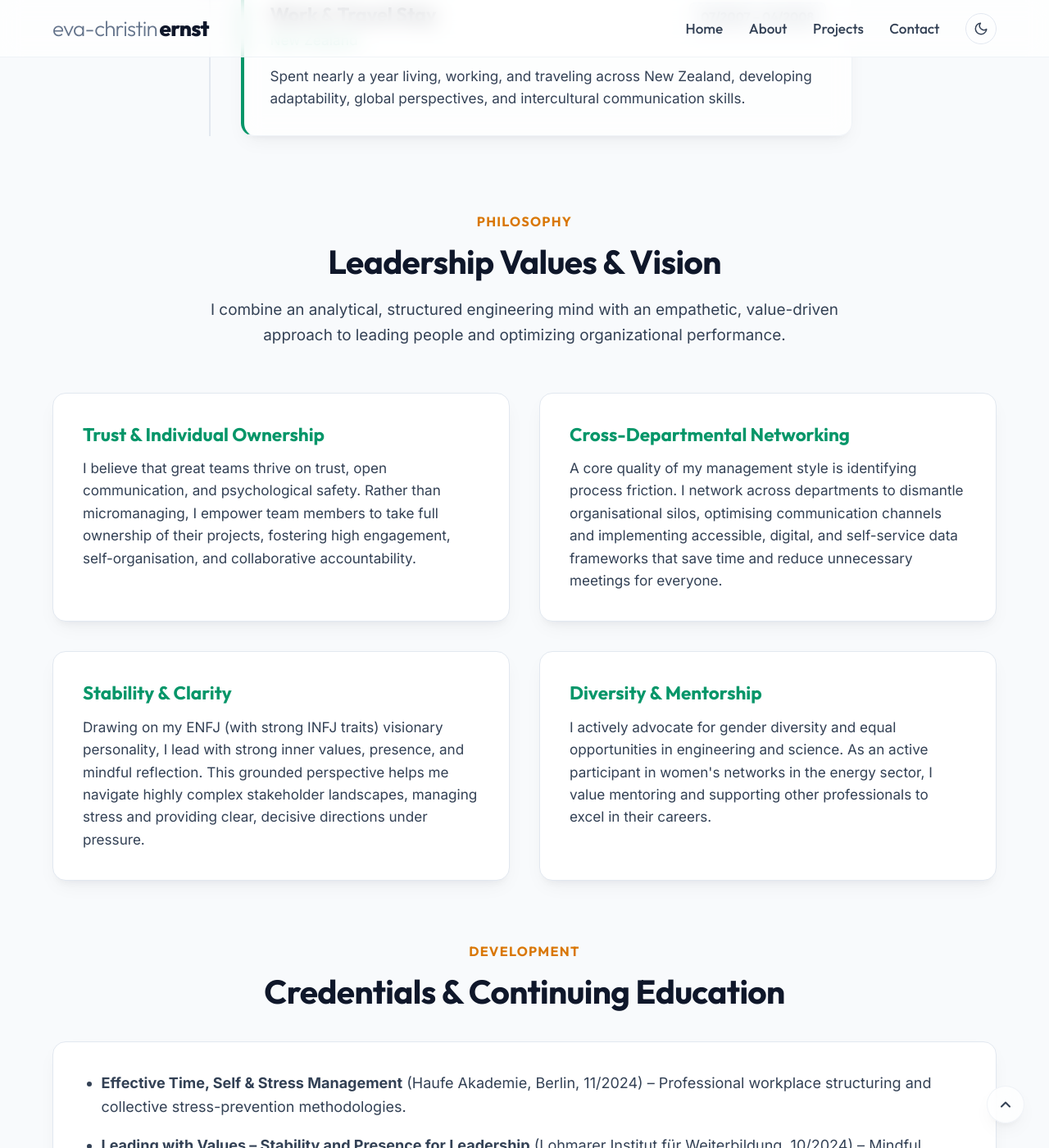
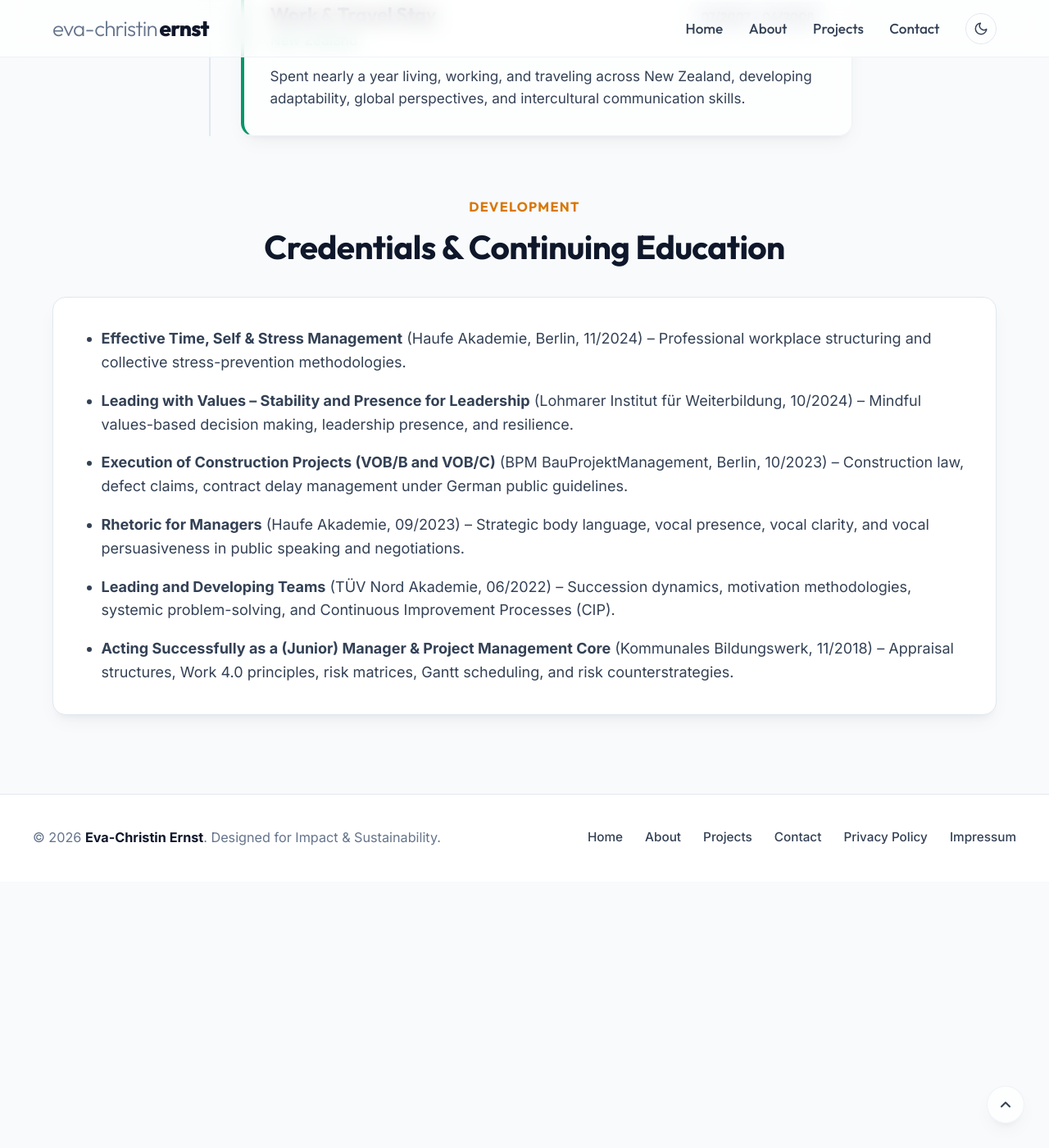
Before and after one commit to evafroehlich/website, a Jekyll site: the page built from about.md, in a window 1280 px wide and 1400 px high, scrolled down 5067 px. Shown: the whole window at 82% size. Built offline with Jekyll 4.4.1, drawn with Linux system fonts in a browser that asks for light colours; after the commit the page ends 6142 px from its top, so only the background shows below that.

Commit message:
removed philosophy, updated expertise

```diff
--- a/about.md
+++ b/about.md
@@ -297,51 +297,6 @@ permalink: /about/
 
   </div>
 
-  <!-- Leadership Philosophy & Values Grid -->
-  <section class="reveal-on-scroll" style="margin-top: 5rem;">
-    <div class="section-header">
-      <span class="section-pre">Philosophy</span>
-      <h2 class="section-title">Leadership Values &amp; Vision</h2>
-      <p style="margin: 1rem auto 0 auto; text-align: center; max-width: 65ch;">
-        I combine an analytical, structured engineering mind with an empathetic, value-driven approach to leading people and optimizing organizational performance.
-      </p>
-    </div>
-
-    <div class="values-grid">
-      <!-- Card 1: Trust & Autonomy -->
-      <div class="value-card">
-        <h3 class="value-title">Trust &amp; Individual Ownership</h3>
-        <p class="value-description">
-          I believe that great teams thrive on trust, open communication, and psychological safety. Rather than micromanaging, I empower team members to take full ownership of their projects, fostering high engagement, self-organisation, and collaborative accountability.
-        </p>
-      </div>
-
-      <!-- Card 2: Process & POC Optimisation -->
-      <div class="value-card">
-        <h3 class="value-title">Cross-Departmental Networking</h3>
-        <p class="value-description">
-          A core quality of my management style is identifying process friction. I network across departments to dismantle organisational silos, optimising communication channels and implementing accessible, digital, and self-service data frameworks that save time and reduce unnecessary meetings for everyone.
-        </p>
-      </div>
-
-      <!-- Card 3: Value-Based Decisions -->
-      <div class="value-card">
-        <h3 class="value-title">Stability &amp; Clarity</h3>
-        <p class="value-description">
-          Drawing on my ENFJ (with strong INFJ traits) visionary personality, I lead with strong inner values, presence, and mindful reflection. This grounded perspective helps me navigate highly complex stakeholder landscapes, managing stress and providing clear, decisive directions under pressure.
-        </p>
-      </div>
-
-      <!-- Card 4: Equal Opportunities -->
-      <div class="value-card">
-        <h3 class="value-title">Diversity &amp; Mentorship</h3>
-        <p class="value-description">
-          I actively advocate for gender diversity and equal opportunities in engineering and science. As an active participant in women's networks in the energy sector, I value mentoring and supporting other professionals to excel in their careers.
-        </p>
-      </div>
-    </div>
-  </section>
-
   <!-- Certifications & Continuing Education -->
   <section class="reveal-on-scroll" style="margin-top: 4rem; margin-bottom: 2rem;">
     <div class="section-header" style="margin-bottom: 2rem;">
```
Also changed, not shown: index.html (+27 -1 lines).
